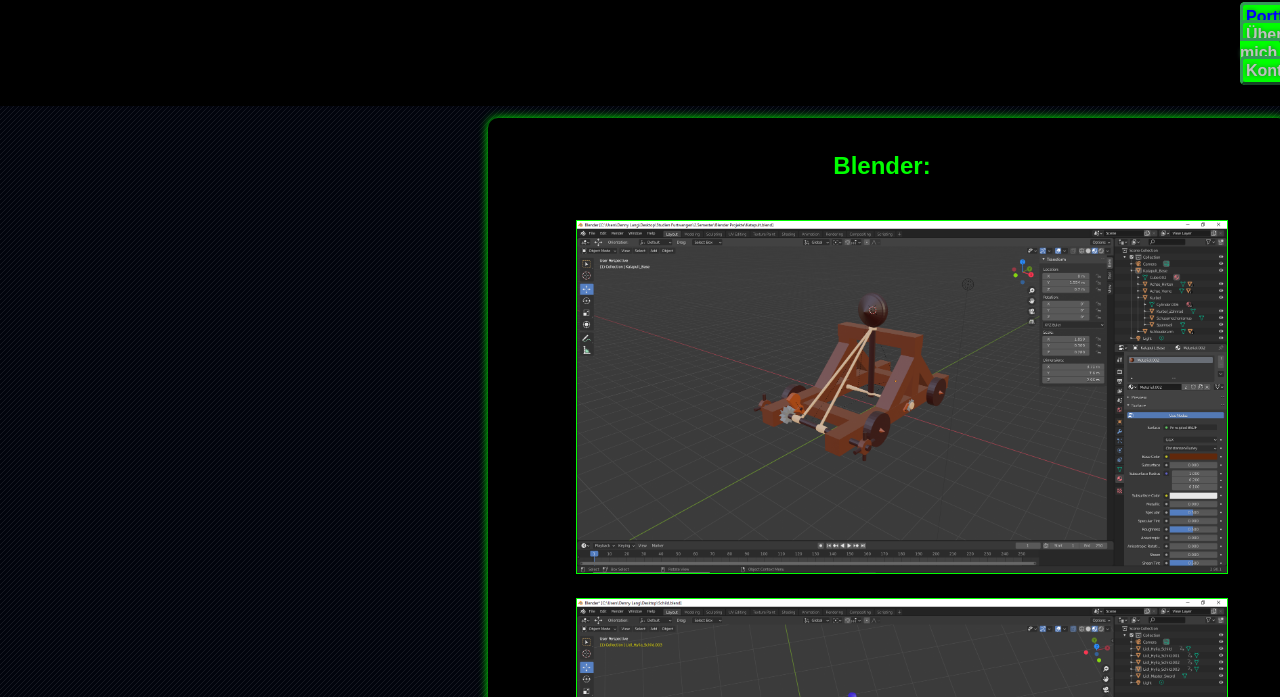
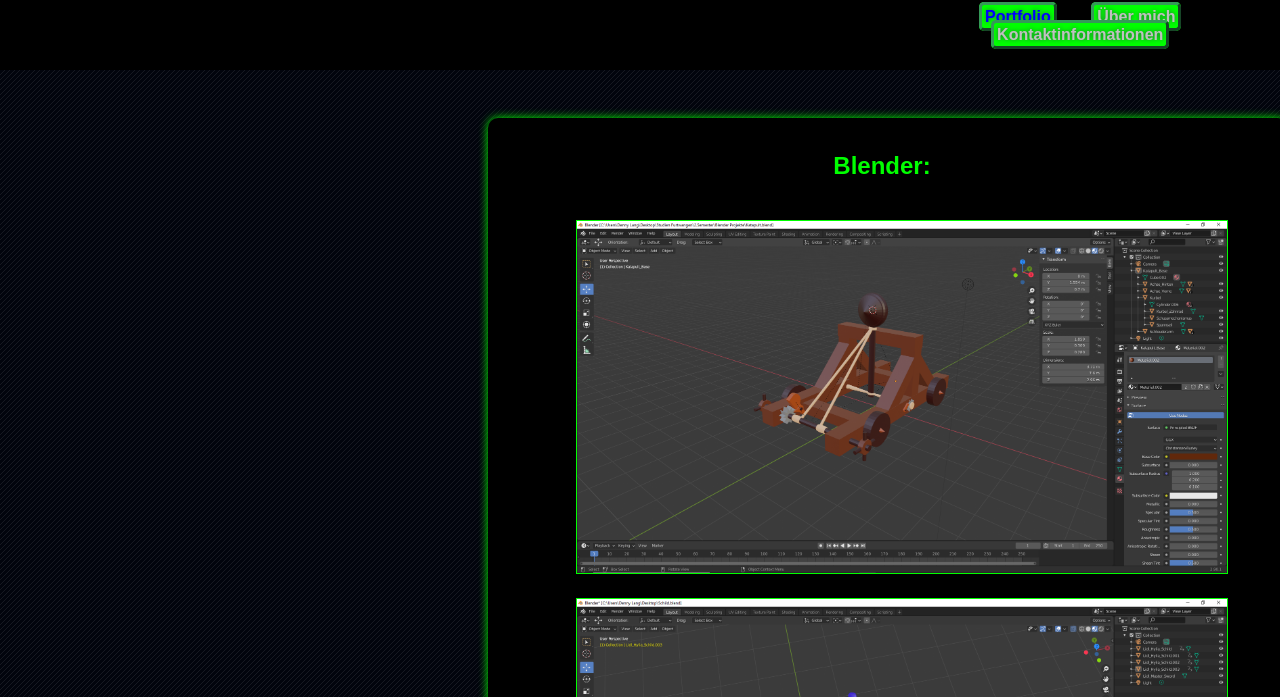
Before and after one commit to idaxe/GIS-SoSe-2021, a plain HTML site: page Kapitel_1/Aufgabe1.3/index.html in a window 1280 px wide. Shown: the part 60-757 px from the top of the page. Drawn offline with Linux system fonts and the light colour scheme.

Commit message:
adjusted nav positioning

```diff
--- a/Kapitel_1/Aufgabe1.3/style.css
+++ b/Kapitel_1/Aufgabe1.3/style.css
@@ -13,7 +13,7 @@
     position: relative;
     margin-top: 20px;
     margin-right: auto;
-    margin-left: 1200px;
+    margin-left: 68%;
 }
 li{
     list-style: none;
```
